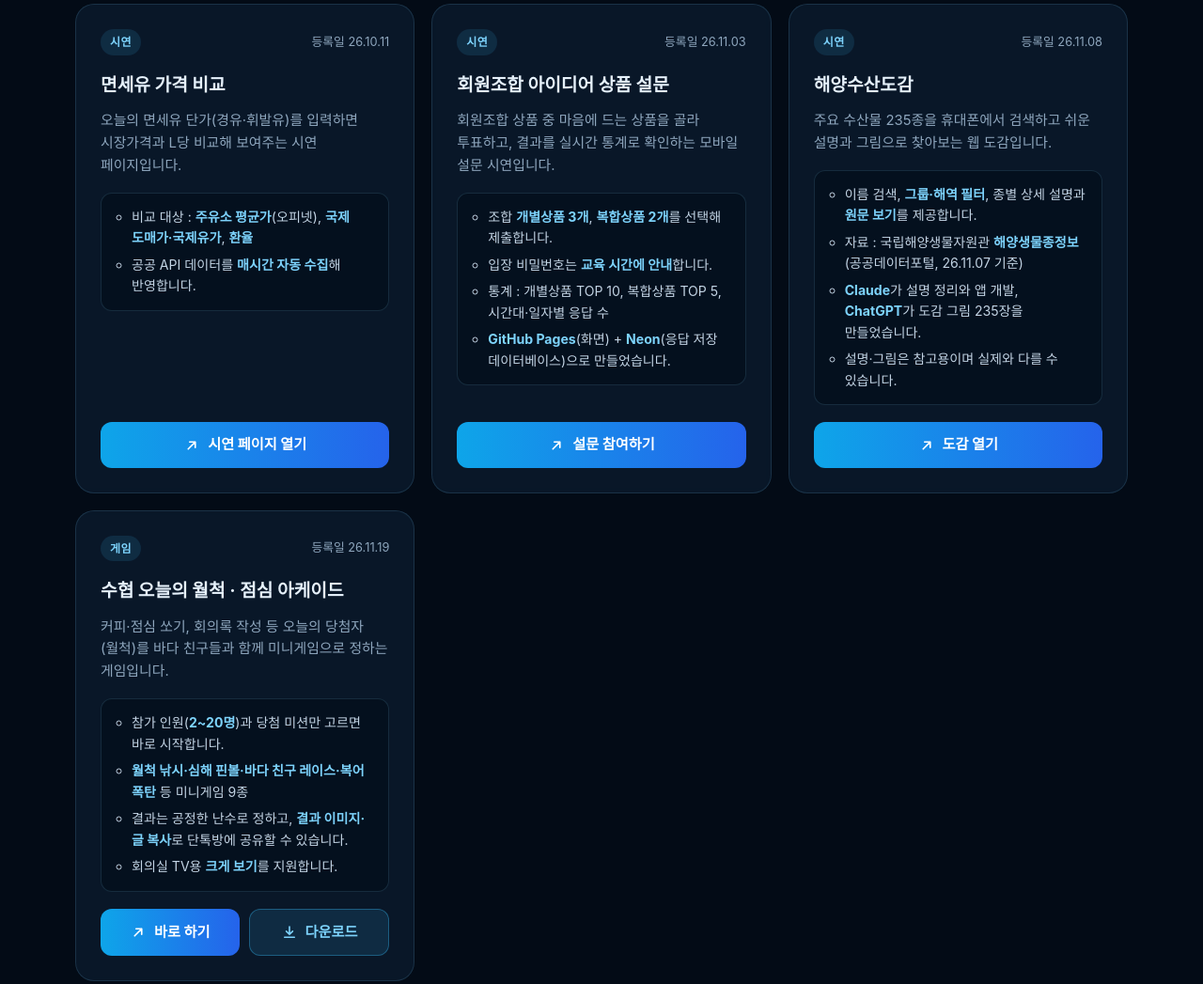
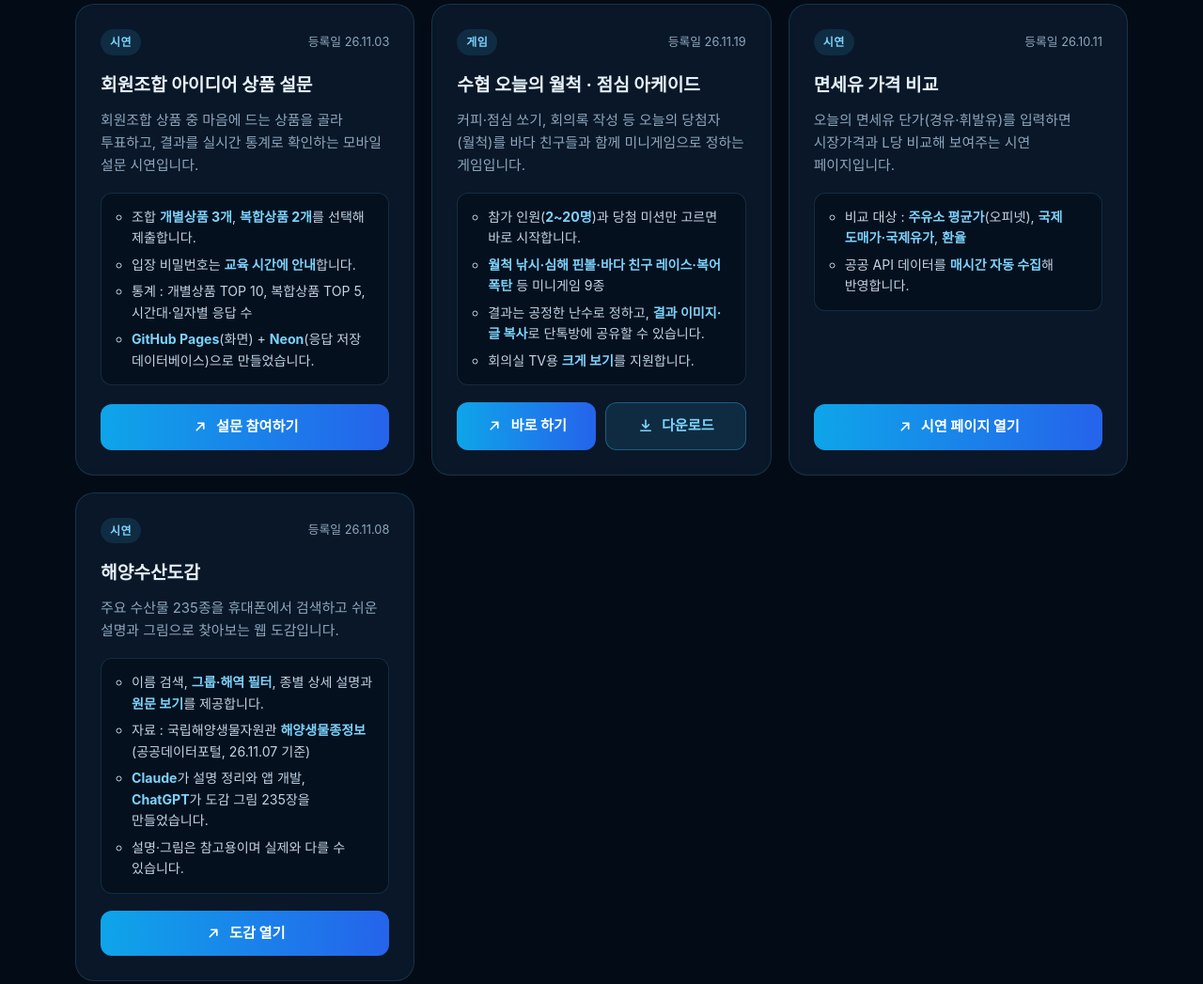
Before and after one commit to hosang78/edu, a plain HTML site: page index.html in a window 1280 px wide. Shown: the part 1561-2608 px from the top of the page at 94% size. Drawn offline with Linux system fonts and the light colour scheme; a web font is replaced by a local one.

Commit message:
카드 순서 조정: 아이디어 설문, 오늘의 월척, 면세유, 해양수산도감
Co-Authored-By: Claude Opus 5.5 <noreply@anthropic.com>
Claude-Session: https://claude.ai/code/session_01R1WXMcjtcpV7SBrHKcCsY2

```diff
--- a/assets/main.js
+++ b/assets/main.js
@@ -119,19 +119,6 @@ const CARDS = [
   },
   {
     badge: "시연",
-    title: "면세유 가격 비교",
-    date: "26.10.11",
-    desc: "오늘의 면세유 단가(경유·휘발유)를 입력하면 시장가격과 L당 비교해 보여주는 시연 페이지입니다.",
-    notes: [
-      "비교 대상 : <b>주유소 평균가</b>(오피넷), <b>국제 도매가·국제유가</b>, <b>환율</b>",
-      "공공 API 데이터를 <b>매시간 자동 수집</b>해 반영합니다.",
-    ],
-    action: "link",
-    buttonLabel: "시연 페이지 열기",
-    url: "https://hosang78.github.io/oil/",
-  },
-  {
-    badge: "시연",
     title: "회원조합 아이디어 상품 설문",
     date: "26.11.03",
     desc: "회원조합 상품 중 마음에 드는 상품을 골라 투표하고, 결과를 실시간 통계로 확인하는 모바일 설문 시연입니다.",
@@ -144,21 +131,6 @@ const CARDS = [
     action: "link",
     buttonLabel: "설문 참여하기",
     url: "https://hosang78.github.io/vote/",
-  },
-  {
-    badge: "시연",
-    title: "해양수산도감",
-    date: "26.11.08",
-    desc: "주요 수산물 235종을 휴대폰에서 검색하고 쉬운 설명과 그림으로 찾아보는 웹 도감입니다.",
-    notes: [
-      "이름 검색, <b>그룹·해역 필터</b>, 종별 상세 설명과 <b>원문 보기</b>를 제공합니다.",
-      "자료 : 국립해양생물자원관 <b>해양생물종정보</b>(공공데이터포털, 26.11.07 기준)",
-      "<b>Claude</b>가 설명 정리와 앱 개발, <b>ChatGPT</b>가 도감 그림 235장을 만들었습니다.",
-      "설명·그림은 참고용이며 실제와 다를 수 있습니다.",
-    ],
-    action: "link",
-    buttonLabel: "도감 열기",
-    url: "https://hosang78.github.io/susan/",
   },
   {
     badge: "게임",
@@ -175,6 +147,34 @@ const CARDS = [
       { label: "바로 하기", action: "link", url: "files/games/wolchuk/suhyup_wolchuk_arcade.html" },
       { label: "다운로드", action: "download", url: "files/games/wolchuk/suhyup_wolchuk_arcade.html" },
     ],
+  },
+  {
+    badge: "시연",
+    title: "면세유 가격 비교",
+    date: "26.10.11",
+    desc: "오늘의 면세유 단가(경유·휘발유)를 입력하면 시장가격과 L당 비교해 보여주는 시연 페이지입니다.",
+    notes: [
+      "비교 대상 : <b>주유소 평균가</b>(오피넷), <b>국제 도매가·국제유가</b>, <b>환율</b>",
+      "공공 API 데이터를 <b>매시간 자동 수집</b>해 반영합니다.",
+    ],
+    action: "link",
+    buttonLabel: "시연 페이지 열기",
+    url: "https://hosang78.github.io/oil/",
+  },
+  {
+    badge: "시연",
+    title: "해양수산도감",
+    date: "26.11.08",
+    desc: "주요 수산물 235종을 휴대폰에서 검색하고 쉬운 설명과 그림으로 찾아보는 웹 도감입니다.",
+    notes: [
+      "이름 검색, <b>그룹·해역 필터</b>, 종별 상세 설명과 <b>원문 보기</b>를 제공합니다.",
+      "자료 : 국립해양생물자원관 <b>해양생물종정보</b>(공공데이터포털, 26.11.07 기준)",
+      "<b>Claude</b>가 설명 정리와 앱 개발, <b>ChatGPT</b>가 도감 그림 235장을 만들었습니다.",
+      "설명·그림은 참고용이며 실제와 다를 수 있습니다.",
+    ],
+    action: "link",
+    buttonLabel: "도감 열기",
+    url: "https://hosang78.github.io/susan/",
   },
 ];
 
--- a/index.html
+++ b/index.html
@@ -8,8 +8,8 @@
   <meta name="description" content="수협 AI 교육 자료실">
   <link rel="preconnect" href="https://cdn.jsdelivr.net">
   <link rel="stylesheet" href="https://cdn.jsdelivr.net/gh/orioncactus/pretendard@v1.3.9/dist/web/static/pretendard.min.css">
-  <link rel="stylesheet" href="assets/style.css?v=20">
-  <link rel="icon" type="image/png" href="assets/logo.png?v=20">
+  <link rel="stylesheet" href="assets/style.css?v=21">
+  <link rel="icon" type="image/png" href="assets/logo.png?v=21">
 </head>
 <body>
   <main class="page">
@@ -17,7 +17,7 @@
       <div class="glow" aria-hidden="true"></div>
       <div class="container hero-content">
         <div class="title-row">
-          <img class="logo" src="assets/logo.png?v=20" alt="수협 로고" width="546" height="389">
+          <img class="logo" src="assets/logo.png?v=21" alt="수협 로고" width="546" height="389">
           <h1>수협 <span class="accent">AI 교육</span></h1>
         </div>
       </div>
@@ -32,6 +32,6 @@
     </section>
   </main>
 
-  <script src="assets/main.js?v=20"></script>
+  <script src="assets/main.js?v=21"></script>
 </body>
 </html>
```
